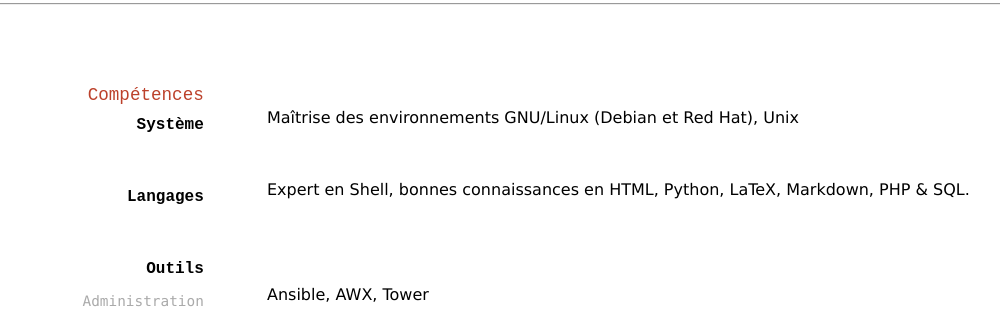
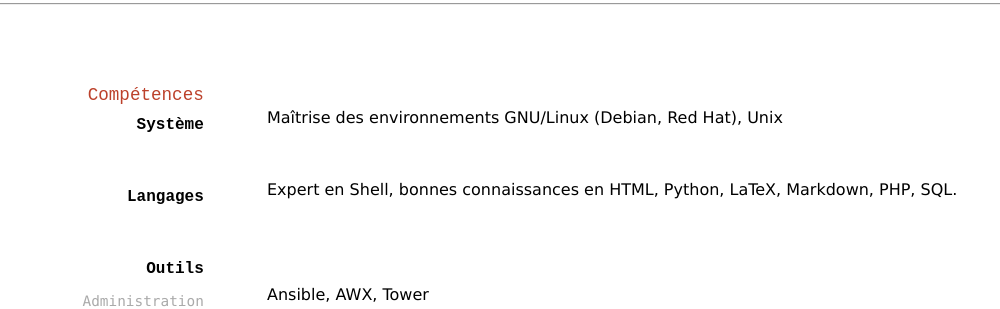
Before and after one commit to ledub72/ledub72.github.io, a Jekyll site: the page built from index.md, in a window 1280 px wide and 900 px high. Shown: the part 250-559 px from the top of the window, without its empty margins (65-1065 px from the left). Built offline with Jekyll 4.4.1, drawn with Linux system fonts in a browser that asks for light colours; nearby versions of some CDN libraries; a style sheet for code colours, icons or effects is not loaded; some of the changed text lies outside the part shown.

Commit message:
Correction typo

```diff
--- a/index.md
+++ b/index.md
@@ -24,10 +24,10 @@ Expert en shell
 ## Compétences
 
 ### **Système**
-- Maîtrise des environnements GNU/Linux (Debian et Red Hat), Unix
+- Maîtrise des environnements GNU/Linux (Debian, Red Hat), Unix
 
 ### **Langages**
-- Expert en Shell, bonnes connaissances en HTML, Python, LaTeX, Markdown, PHP & SQL.
+- Expert en Shell, bonnes connaissances en HTML, Python, LaTeX, Markdown, PHP, SQL.
 
 ### **Outils**<br> `Administration`
 
@@ -489,7 +489,7 @@ Expert en shell
 - Administration de TWS.
 - Utilisation de SAP.
 
-**Système** : HP Ux<br>
+**Système** : HP-UX<br>
 **Langage** : Shell, Perl<br>
 **SGBD** : Oracle<br>
 **Outils** : TWS, SAP
@@ -538,7 +538,7 @@ Expert en shell
 - Surveillance Tivoli, Administration de l’ordonnanceur $Universe et des sauvegardes par Networker.
 - Migration d’une production d’Unix HP vers SunOs pour l’application Summit.
 
-**Système** : HP Ux, SunOs, VMS & NT<br>
+**Système** : HP-UX, SunOs, VMS & NT<br>
 **Langage** : Shell, SQL<br>
 **SGBD** : Oracle, Sybase<br>
 **Outils** : Surveillance Tivoli, $Universe, Networker
@@ -553,7 +553,7 @@ Expert en shell
 - Utilisation de la surveillance Tivoli, utilisation de l’ordonnanceur $Universe et restauration des sauvegardes par Networker.
 - Application des consignes sur remontée d’incident
 
-**Système** : HP Ux, SunOs, VMS & NT<br>
+**Système** : HP-UX, SunOs, VMS & NT<br>
 **Langage** : Shell<br>
 **SGBD** : Sybase<br>
 **Outils** : Surveillance Tivoli, $Universe, Networker
```
Also changed, not shown: other parts of index.md (+1 -1 lines).
